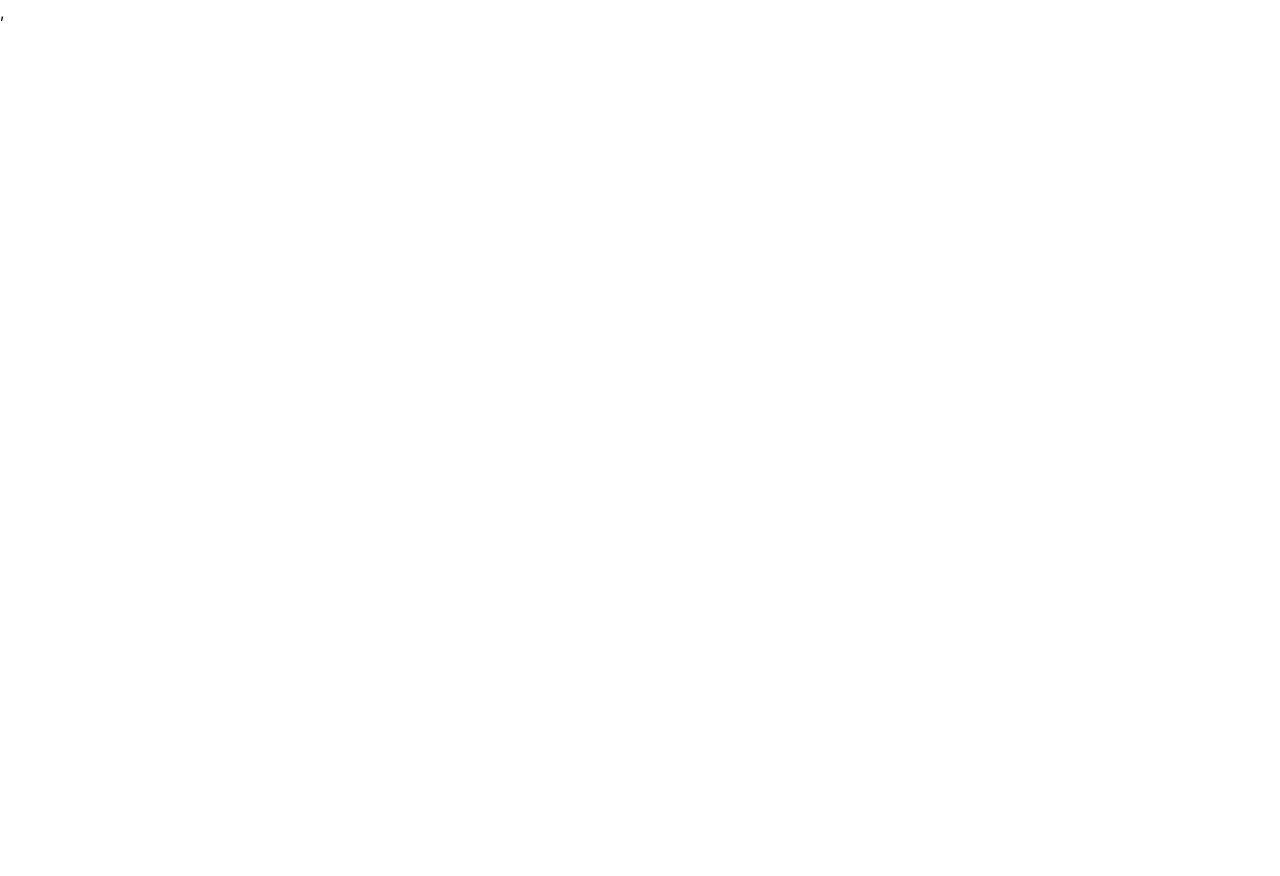
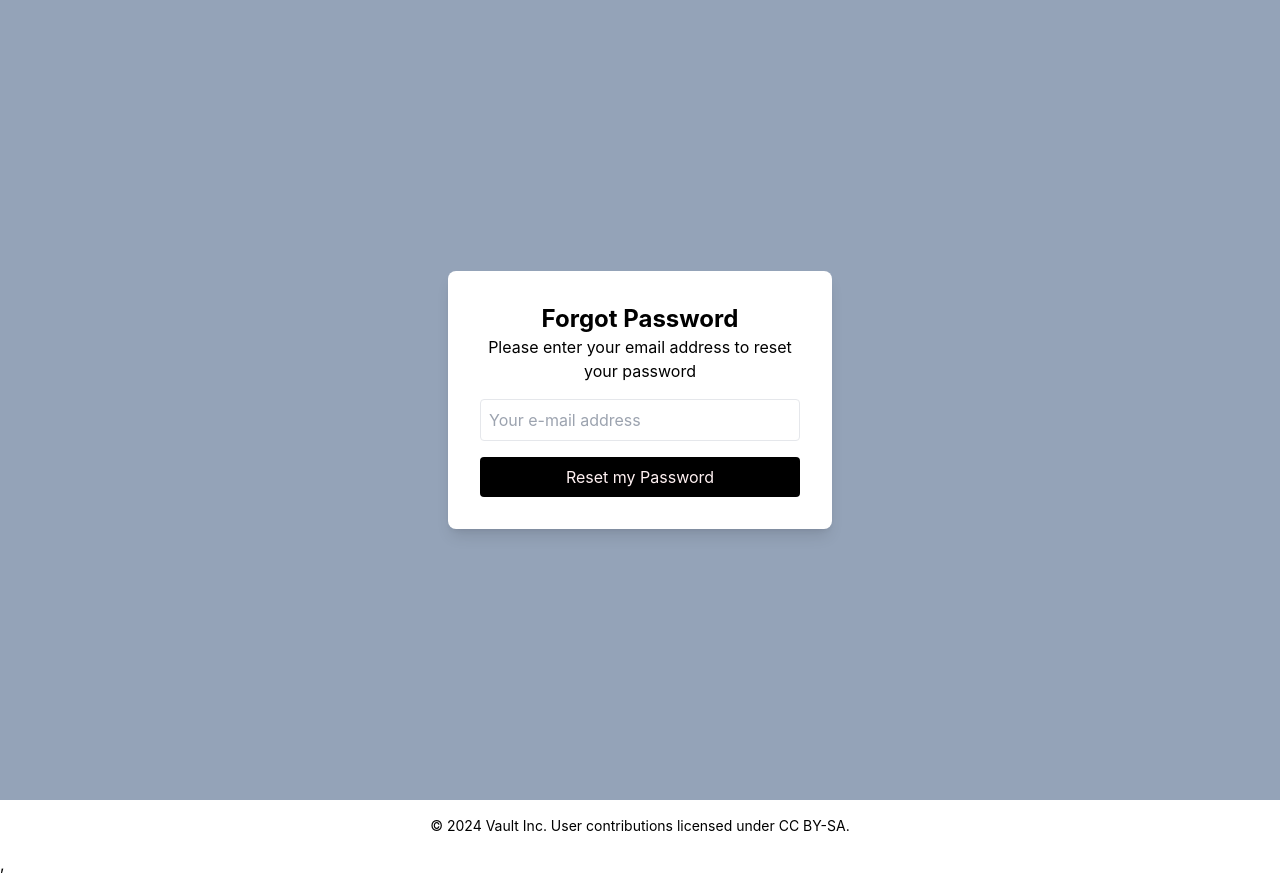
Before and after one commit to NguyenBaPhucITITIU20278/Apartment-Management, a React (Create React App) app: page /resetpassword in a window 1280 px wide. Before the commit this address had no page. Before the commit the page ends 800 px from the top, so only its background shows below. Built offline with nearby package versions, Linux system fonts and the light colour scheme; what @nextui-org/react would draw is missing.

Commit message:
Resetpassword

```diff
--- a/src/pages/login.jsx
+++ b/src/pages/login.jsx
@@ -10,6 +10,7 @@ import { updateUser } from "../redux/slice/user.jsx";
 import { login } from "../redux/slice/Authslice.jsx";
 import { getUser } from "../services/user.js";
 import { jwtDecode } from "jwt-decode";
+
 
 const Login = () => {
     const navigate = useNavigate();
@@ -75,7 +76,7 @@ const Login = () => {
                         <input
                             className="w-full h-12 border border-gray-800 px-3 rounded-lg" placeholder="Password" type="password" onChange={handlePasswordChange} />
                         <button type="submit" className="w-full h-12 bg-blue-500 hover:bg-blue-700 text-white font-bold py-2 px-4 rounded focus:outline-none focus:shadow-outline">Sign in</button>
-                        <a className="text-blue-500 hover:text-blue-800 text-sm" href="#">Forgot Password?</a>
+                        <a className="text-blue-500 hover:text-blue-800 text-sm" href="/resetPassword">Forgot Password?</a>
                         <p className="text-blue-500 hover:text-blue-800 text-sm">
                             Don't have an account?{" "}
                             <a className="font-bold text-slate-700" href="/register">Sign up</a>
--- /dev/null
+++ b/src/pages/resetPassword.jsx
@@ -0,0 +1,16 @@
+import React from "react";
+
+const ResetPassword = () => {
+    return (
+        <div className="flex items-center justify-center min-h-screen bg-slate-400">
+            <div className="bg-white rounded-lg shadow-lg p-8 max-w-sm w-full">
+                <h2 className="text-2xl font-bold text-center text-primary">Forgot Password</h2>
+                <p className="text-muted-foreground text-center mb-4">Please enter your email address to reset your password</p>
+                <input type="email" placeholder="Your e-mail address" className="w-full p-2 border border-border rounded mb-4" />
+                <button className="bg-black text-rose-50 text-primary-foreground hover:bg-primary/80 w-full p-2 rounded">Reset my Password</button>
+            </div>
+        </div>
+    )
+}
+
+export default ResetPassword;
--- a/src/routes/index.js
+++ b/src/routes/index.js
@@ -2,6 +2,7 @@ import home from '../pages/home';
 import login from '../pages/login';
 import register from '../pages/register';
 import rentroom from '../pages/rentroom';
+import resetpassword from '../pages/resetPassword';
 
 export const routes = [
     {
@@ -39,5 +40,14 @@ export const routes = [
         header: true,
         background: true,
         role: 'user'
+    },
+    {
+        path: '/resetpassword',
+        page: resetpassword,
+        title: 'Reset Password Page',
+        description: 'Reset Password page',
+        header: false,
+        background: false,
+        role: 'user'
     }
 ]
```
